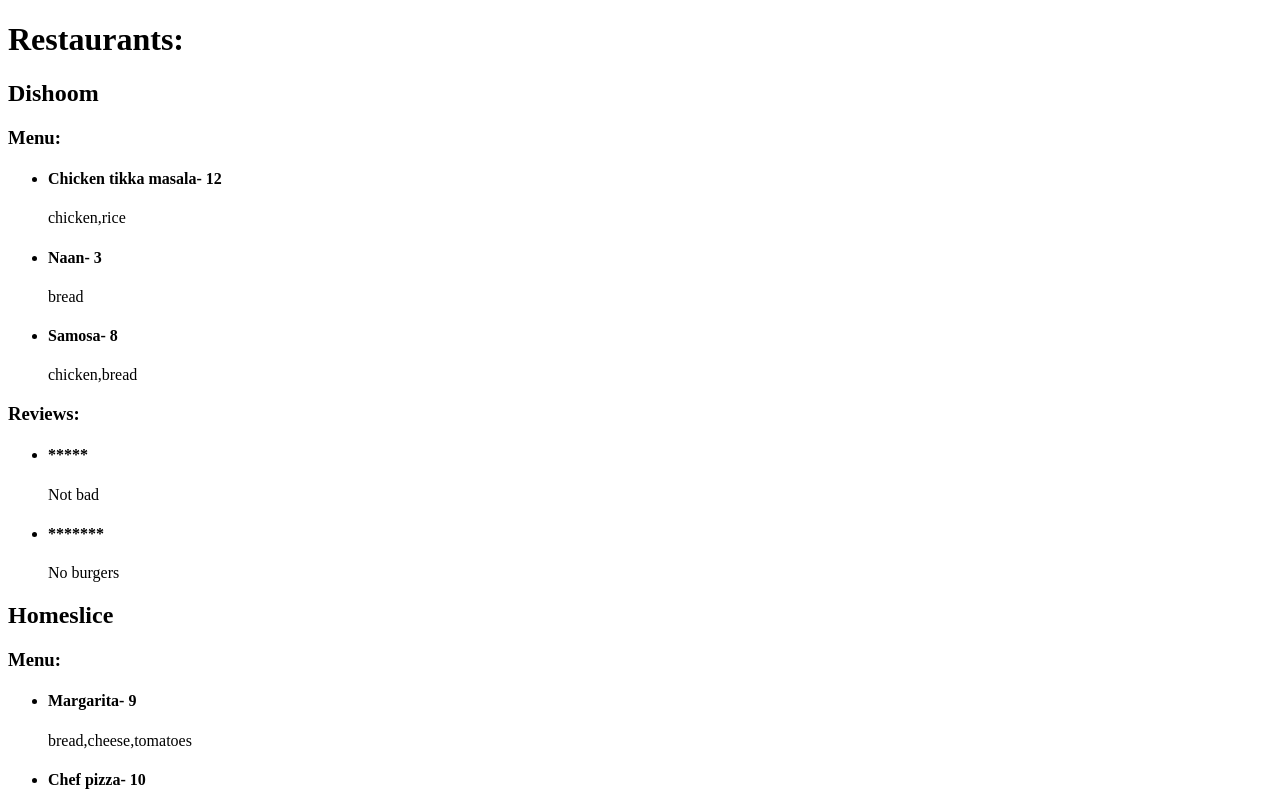
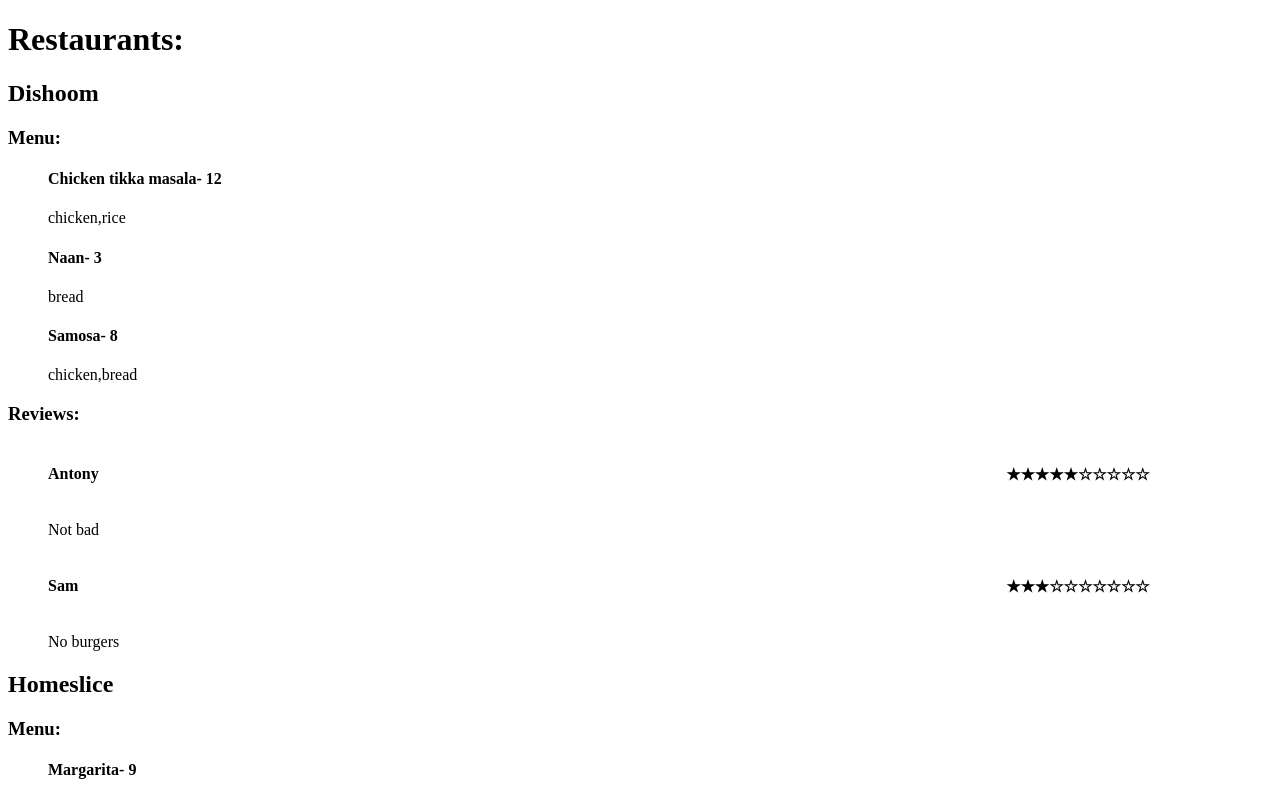
Before and after one commit to it4anna/react-20250603-av, a React (Vite) app: page / in a window 1280 px wide. Shown: the top 800 px of the page. Built offline with nearby package versions, Linux system fonts and the light colour scheme.

Commit message:
HW-2: Update Review Rating

```diff
--- /dev/null
+++ b/src/main.css
@@ -0,0 +1,8 @@
+.review-header {
+    display: flex;
+    justify-content: space-between;
+    width: 90%;
+}
+li {
+    list-style-type: none;
+}
--- a/src/main.tsx
+++ b/src/main.tsx
@@ -1,44 +1,56 @@
 import { StrictMode } from 'react'
 import { createRoot } from 'react-dom/client'
 import { restaurants } from './materials/mock-restaurants'
+import './main.css'
 
-type MenuType = {
+interface MenuProps {
   id: String
   name: String
   price: Number
   ingredients: [String]
 }
-type ReviewType = {
+interface ReviewProps {
   id: String
   user: String
   text: String
   rating: Number
 }
-type RestaurantType = {
+interface RestaurantProps {
   id: String
   name: String
-  menu: [MenuType]
-  reviews: [ReviewType]
+  menu: [MenuProps]
+  reviews: [ReviewProps]
 }
 
-const Menu = ({ data }: { MenuType }) => {
-  return (
+const Menu: React.FC<MenuProps> = ({menuItem}) => (
   <li>
-      <h4>{`${data.name}- ${data.price}`}</h4>
-      <p>{data.ingredients.toString()}</p>
+    <h4>{`${menuItem.name}- ${menuItem.price}`}</h4>
+    <p>{menuItem.ingredients.toString()}</p>
   </li>
 )
+const StarFilled = () => <span>&#9733;</span>
+const StarEmpty = () => <span>&#9734;</span>
+const Review: React.FC<ReviewProps> = ({review}) => (<li>
+    <div className='review-header'>
+      <h4>{review.user}</h4>
+      <h4>
+        {
+          Array(review.rating)
+          .fill('')
+          .map((_, index) => <StarFilled key={index} />)
         }
-const Review = ({ data }: { ReviewType }) => {
-  return (
-    <li>
-      <h4>{'*'.repeat(10 - data.rating)}</h4>
-      <p>{data.text}</p>
+        {
+          Array(10-review.rating)
+          .fill('')
+          .map((_, index) => <StarEmpty key={index} />)
+        }
+        </h4>
+    </div>
+      <p>{review.text}</p>
   </li>
 )
-}
-const Restaurant = ({ data }: { RestaurantType }) => {
-  const { name, menu, reviews } = data
+const Restaurant: React.FC<RestaurantProps> = ({restaurant}) => {
+  const { name, menu, reviews } = restaurant
   return (
     <>
       <h2>{name}</h2>
@@ -46,7 +58,7 @@
         <h3>Menu:</h3>
         <ul>
           {menu.map((menuItem) => (
-            <Menu data={menuItem} key={menuItem.id} />
+            <Menu menuItem={menuItem} key={menuItem.id} />
           ))}
         </ul>
       </div>
@@ -55,7 +67,7 @@
         {
           <ul>
             {reviews.map((review) => (
-              <Review data={review} key={review.id} />
+              <Review review={review} key={review.id} />
             ))}
           </ul>
         }
@@ -68,7 +80,7 @@
   <StrictMode>
     <h1>Restaurants:</h1>
     {restaurants.map((restaurant) => (
-      <Restaurant data={restaurant} key={restaurant.id} />
+      <Restaurant restaurant={restaurant} key={restaurant.id} />
     ))}
   </StrictMode>,
 )
```
Also changed, not shown: 1 other file (tests, documents, lock files or other folders). Lines whose indentation alone changed are shown as unchanged.
